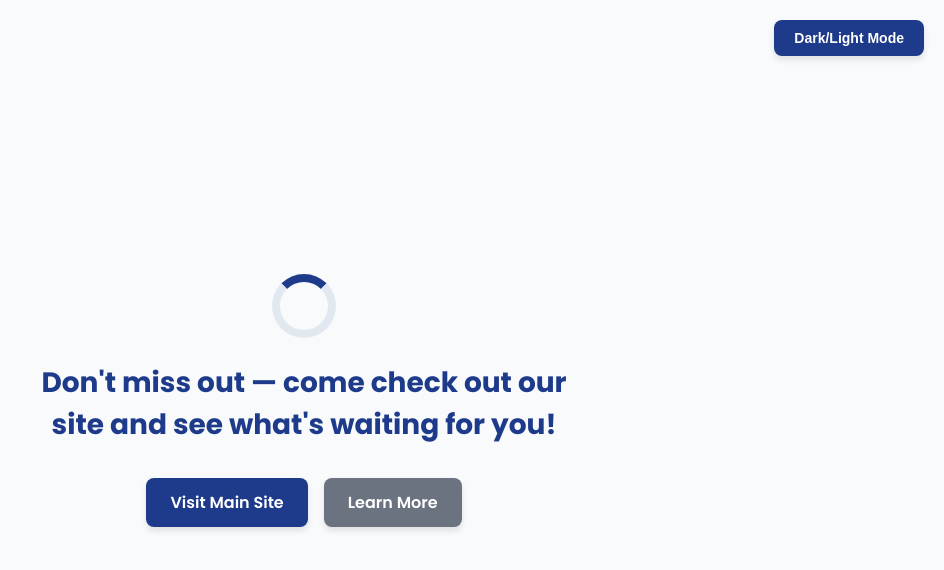
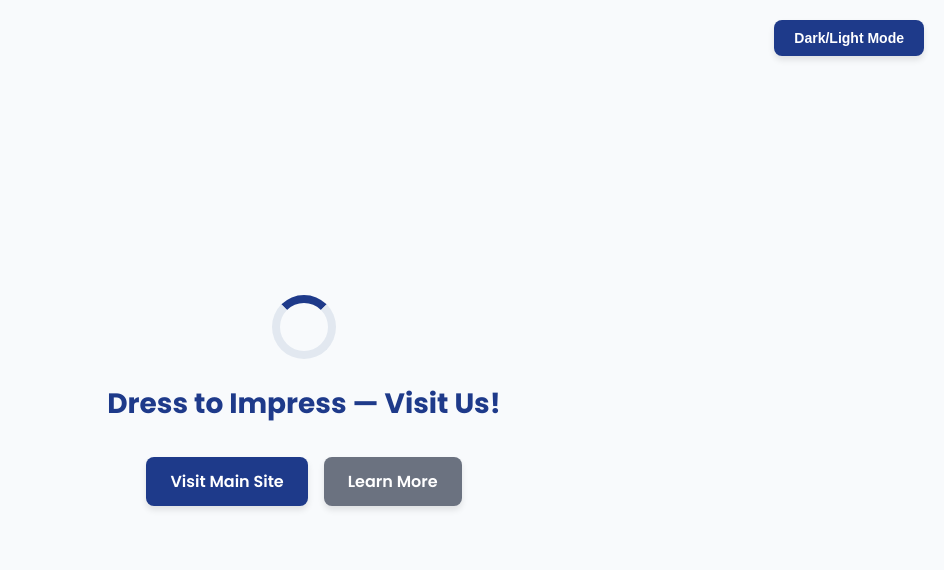
Before and after one commit to alphaboy697/code, a plain HTML site: page index.html in a window 1280 px wide. Shown: the whole page, without its empty margins (336-1280 px from the left). Drawn offline with Linux system fonts and the light colour scheme.

Commit message:
Update index.html

```diff
--- a/index.html
+++ b/index.html
@@ -127,7 +127,7 @@
   <button class="toggle-mode" onclick="toggleMode()">Dark/Light Mode</button>
   <div class="container">
     <div class="spinner"></div>
-    <h1>Don't miss out — come check out our site and see what's waiting for you!</h1>
+    <h1>Dress to Impress — Visit Us!</h1>
     <div class="links">
       <a href="https://www.example.com" target="_blank">Visit Main Site</a>
       <a href="https://www.example.com/learn" target="_blank" class="secondary">Learn More</a>
```
